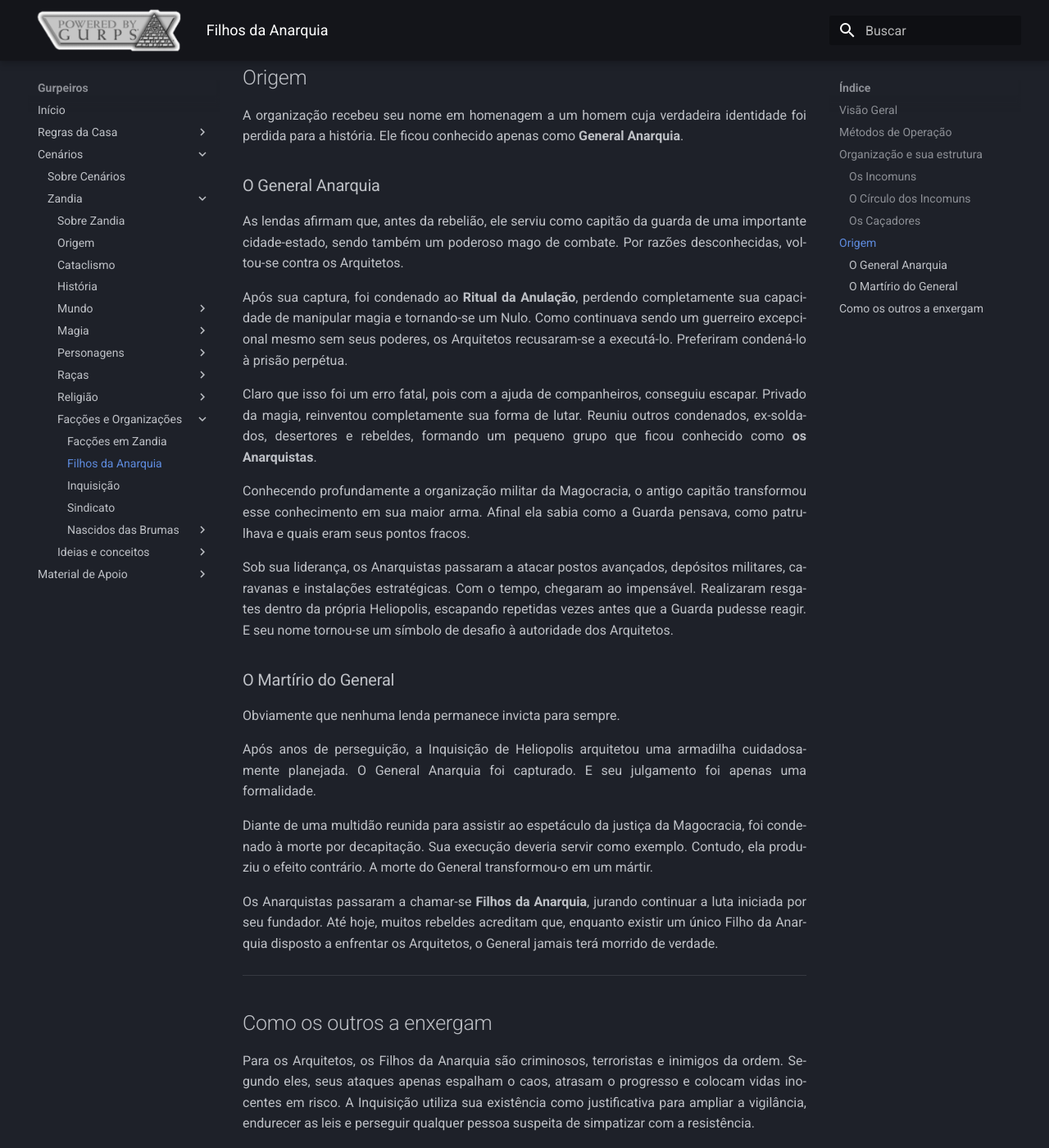
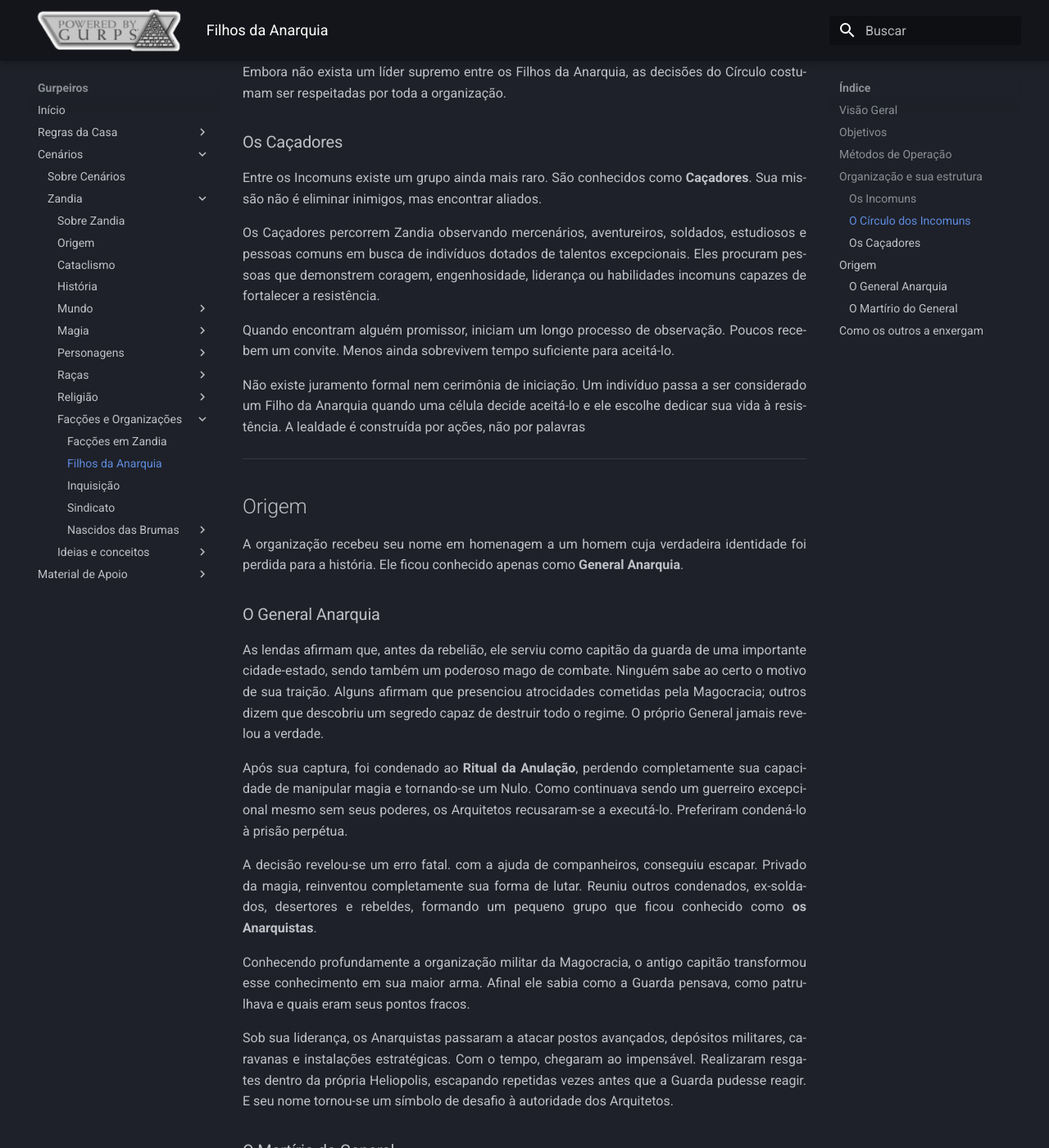
Before and after one commit to brbreis-1723/gurpeiros, an MkDocs documentation site: the page built from docs/cenarios/zandia/faccoes/filhos_anarquia.md, in a window 1280 px wide and 1400 px high, scrolled down 2887 px. Shown: the whole window at 82% size. Built offline with MkDocs 1.6.1 and Material for MkDocs 9.7.7, drawn with Linux system fonts in a browser that asks for light colours; old or Windows-style settings are respelled for this version of MkDocs; some of the changed text lies outside the part shown.

Commit message:
atualiza site mkdocs

```diff
--- a/docs/cenarios/zandia/faccoes/filhos_anarquia.md
+++ b/docs/cenarios/zandia/faccoes/filhos_anarquia.md
@@ -12,6 +12,14 @@ Para isso, travam uma guerra de desgaste, baseada em sabotagem, inteligência, i
 São responsáveis por ataques contra destacamentos da Guarda de Cidades-Estado, destruição de laboratórios de pesquisa, interrupção de linhas de suprimentos, emboscadas contra caravanas militares, sabotagem de minas e resgates considerados impossíveis.
 
 Embora sejam classificados como terroristas pela Magocracia, para muitos Comuns representam a única esperança de um futuro livre.
+
+## Objetivos
+
+Os Filhos da Anarquia lutam por um objetivo simples de descrever, mas quase impossível de alcançar: derrubar os Arquitetos e pôr fim à Magocracia.
+
+A organização acredita que nenhum indivíduo deve governar apenas por possuir o dom da magia. Para seus membros, o poder político deve deixar de ser um privilégio hereditário ou arcano e passar a pertencer a todos os cidadãos, magos e Comuns em condições de igualdade perante a lei.
+
+Apesar desse ideal comum, os Filhos da Anarquia não apresentam um projeto único para o futuro de Zandia. Algumas células defendem a criação de uma república; outras preferem uma confederação de cidades autônomas; há ainda quem acredite que a forma de governo deva ser decidida apenas após a queda da Magocracia. Essa divergência raramente provoca conflitos internos, pois todos compartilham a mesma prioridade: destruir o regime dos Arquitetos.
 
 ## Métodos de Operação
 
@@ -28,7 +36,7 @@ Os Filhos da Anarquia evitam confrontos diretos contra os grandes exércitos dos
 * extração de agentes infiltrados;
 * resgate de rebeldes, prisioneiros políticos e vítimas da Inquisição.
 
-Sua especialidade, porém, tornou-se uma verdadeira lenda. São os **Grandes Resgates**.
+Nenhuma operação, porém, tornou os Filhos da Anarquia tão famosos quanto os chamados **Grandes Resgates**.
 
 Os Filhos da Anarquia são conhecidos por realizar operações que muitos consideram impossíveis. Existem relatos de prisões invadidas em plena luz do dia, condenados retirados das mãos da Inquisição momentos antes de suas execuções e até mesmo fugitivos libertados de dentro dos muros de cidades-estados, até mesmo em Heliopolis!
 
@@ -73,6 +81,8 @@ Os Caçadores percorrem Zandia observando mercenários, aventureiros, soldados,
 
 Quando encontram alguém promissor, iniciam um longo processo de observação. Poucos recebem um convite. Menos ainda sobrevivem tempo suficiente para aceitá-lo.
 
+Não existe juramento formal nem cerimônia de iniciação. Um indivíduo passa a ser considerado um Filho da Anarquia quando uma célula decide aceitá-lo e ele escolhe dedicar sua vida à resistência. A lealdade é construída por ações, não por palavras
+
 ---
 
 ## Origem
@@ -81,13 +91,13 @@ A organização recebeu seu nome em homenagem a um homem cuja verdadeira identid
 
 ### O General Anarquia
 
-As lendas afirmam que, antes da rebelião, ele serviu como capitão da guarda de uma importante cidade-estado, sendo também um poderoso mago de combate. Por razões desconhecidas, voltou-se contra os Arquitetos.
+As lendas afirmam que, antes da rebelião, ele serviu como capitão da guarda de uma importante cidade-estado, sendo também um poderoso mago de combate. Ninguém sabe ao certo o motivo de sua traição. Alguns afirmam que presenciou atrocidades cometidas pela Magocracia; outros dizem que descobriu um segredo capaz de destruir todo o regime. O próprio General jamais revelou a verdade.
 
 Após sua captura, foi condenado ao **Ritual da Anulação**, perdendo completamente sua capacidade de manipular magia e tornando-se um Nulo. Como continuava sendo um guerreiro excepcional mesmo sem seus poderes, os Arquitetos recusaram-se a executá-lo. Preferiram condená-lo à prisão perpétua.
 
-Claro que isso foi um erro fatal, pois com a ajuda de companheiros, conseguiu escapar. Privado da magia, reinventou completamente sua forma de lutar. Reuniu outros condenados, ex-soldados, desertores e rebeldes, formando um pequeno grupo que ficou conhecido como **os Anarquistas**.
+A decisão revelou-se um erro fatal. com a ajuda de companheiros, conseguiu escapar. Privado da magia, reinventou completamente sua forma de lutar. Reuniu outros condenados, ex-soldados, desertores e rebeldes, formando um pequeno grupo que ficou conhecido como **os Anarquistas**.
 
-Conhecendo profundamente a organização militar da Magocracia, o antigo capitão transformou esse conhecimento em sua maior arma. Afinal ela sabia como a Guarda pensava, como patrulhava e quais eram seus pontos fracos.
+Conhecendo profundamente a organização militar da Magocracia, o antigo capitão transformou esse conhecimento em sua maior arma. Afinal ele sabia como a Guarda pensava, como patrulhava e quais eram seus pontos fracos.
 
 Sob sua liderança, os Anarquistas passaram a atacar postos avançados, depósitos militares, caravanas e instalações estratégicas. Com o tempo, chegaram ao impensável. Realizaram resgates dentro da própria Heliopolis, escapando repetidas vezes antes que a Guarda pudesse reagir. E seu nome tornou-se um símbolo de desafio à autoridade dos Arquitetos.
 
```
Also changed, not shown: other parts of docs/cenarios/zandia/faccoes/filhos_anarquia.md (+1 -1 lines), docs/cenarios/zandia/mundo/heliopolis/heliopolis_faccoes.md (+5 -3 lines).
